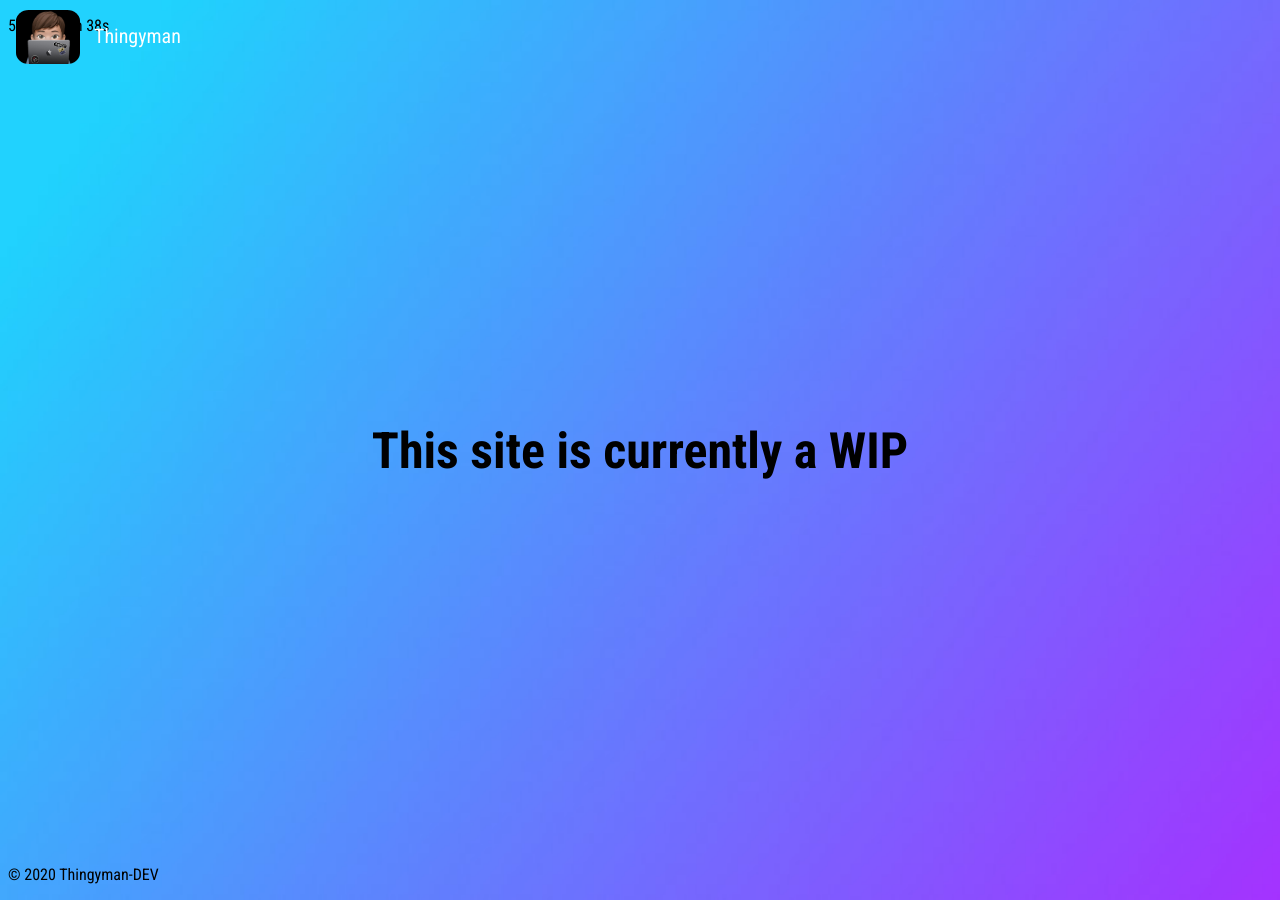
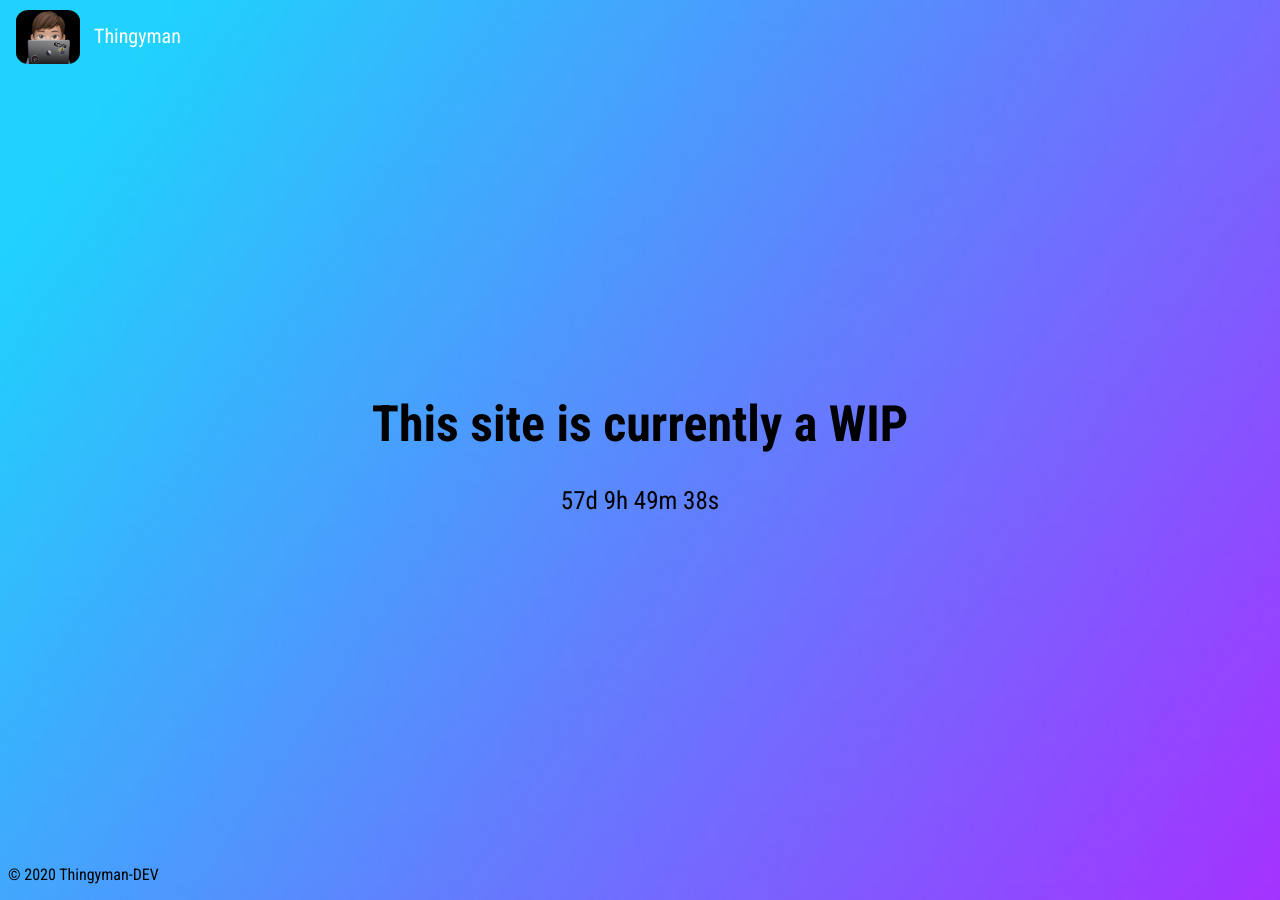
Before and after one commit to TheSeagullDev/TheSeagullDev.github.io, a Jekyll site: the page built from site/index.html, in a window 1280 px wide. Built offline with Jekyll 4.4.1, drawn with Linux system fonts in a browser that asks for light colours.

Commit message:
Update index.html

```diff
--- a/site/index.html
+++ b/site/index.html
@@ -6,5 +6,7 @@ description: Thingyman-DEV
 
 <script src="/assets/js/countdown.js"></script>
 
-<div class="middle"><h1>This site is currently a WIP</h1></div>
+<div class="middle">
+<h1>This site is currently a WIP</h1>
 <p id="demo"> </p>
+</div>
```
